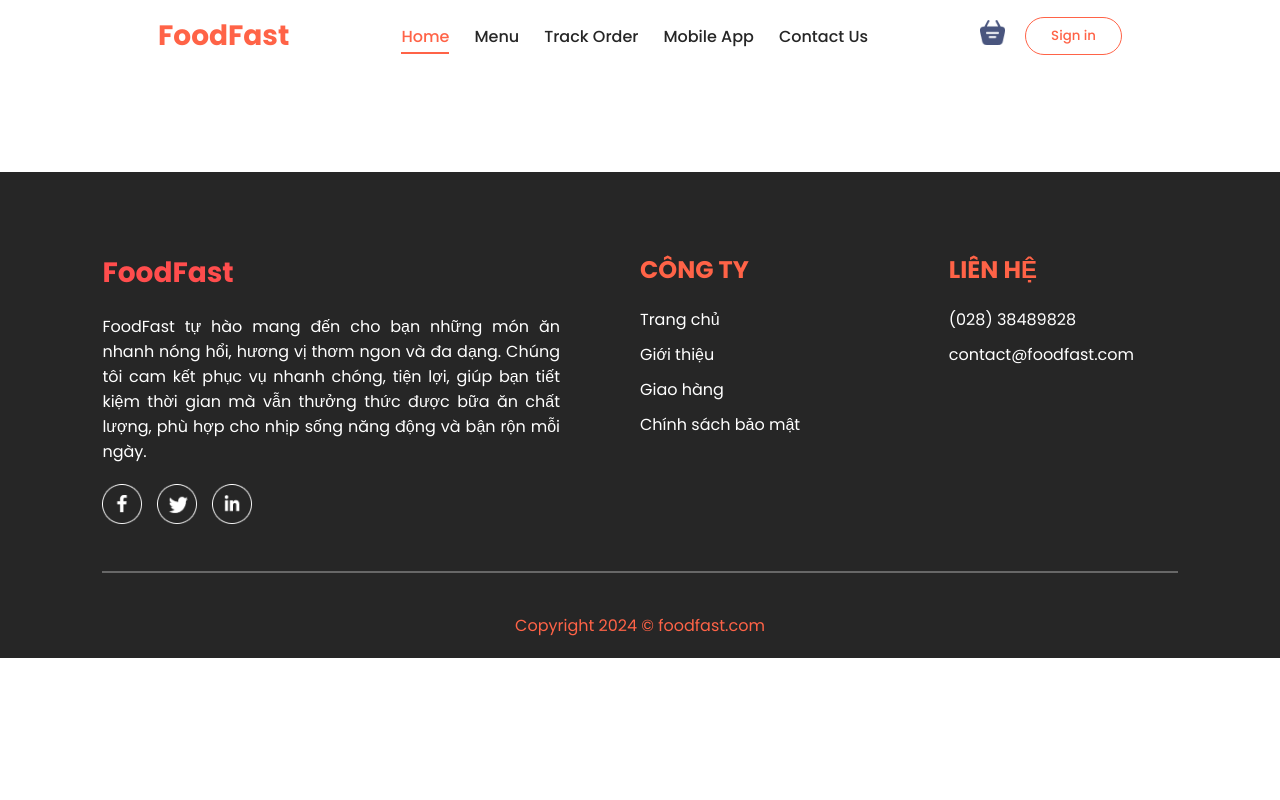
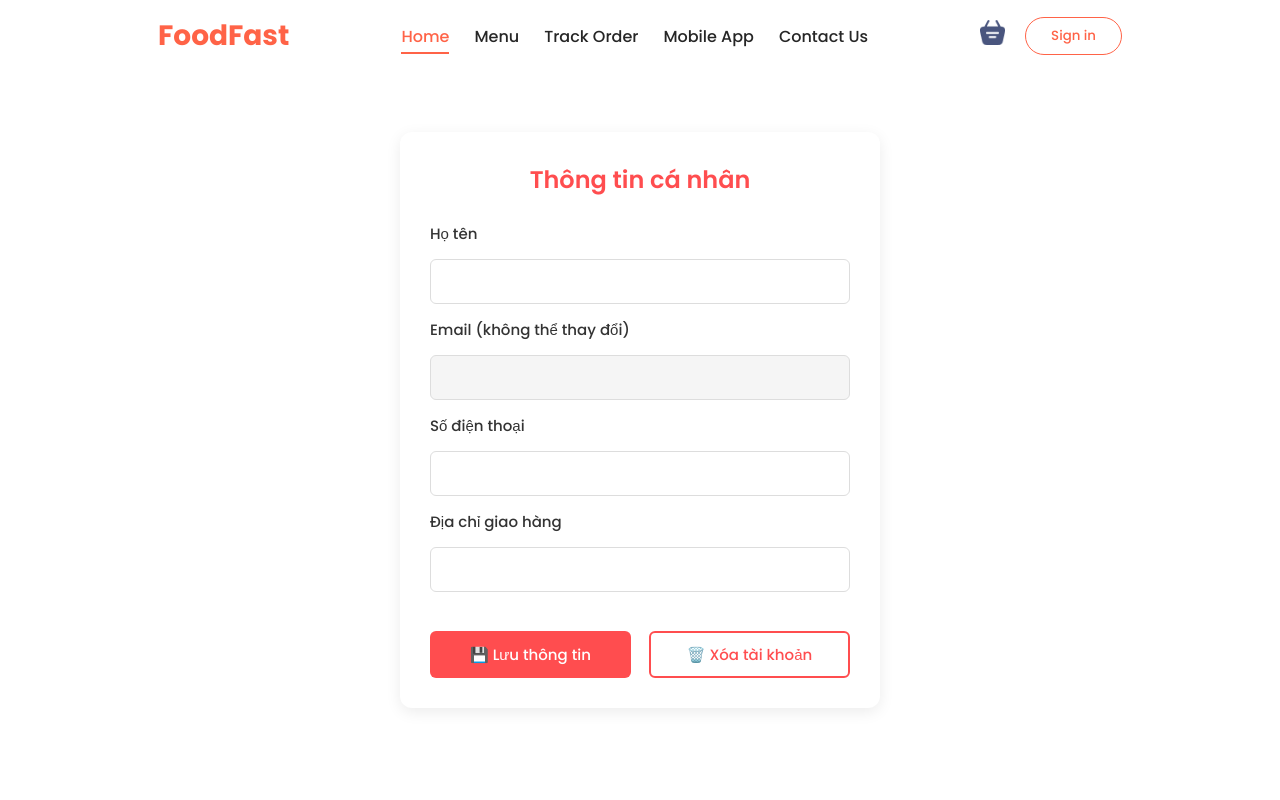
Before and after one commit to HoanBau/SGU25_CNPM, a React (Vite) app: page /profile in a window 1280 px wide. Shown: the top 800 px of the page. Built offline with nearby package versions, Linux system fonts and the light colour scheme.

Commit message:
cập nhật lần 12

```diff
--- a/src/App.jsx
+++ b/src/App.jsx
@@ -12,7 +12,10 @@ import LoginPopup from "./components/LoginPopup/LoginPopup";
 import TrackOrder from "./pages/TrackOrder/TrackOrder";
 import Admin from "./pages/Admin/Admin";
 import OrderList from "./pages/Admin/OrderList";
-import Server from "./pages/Server/Server"; // Trang server mới
+import Server from "./pages/Server/Server";
+
+// ✅ Import thêm
+import Profile from "./components/Profile/Profile"; // <--- thêm dòng này
 
 const App = () => {
   const [showLogin, setShowLogin] = useState(false);
@@ -23,29 +26,24 @@ const App = () => {
   const isAdminPage = location.pathname.startsWith("/admin");
   const isServerPage = location.pathname.startsWith("/server");
 
-  // ✅ Load user từ localStorage khi khởi động app
   useEffect(() => {
     const savedUser = JSON.parse(localStorage.getItem("user"));
     if (savedUser) {
       setUser(savedUser);
-      // Nếu đang là admin và reload lại thì vẫn ở trang admin
       if (savedUser.role === "admin" && !isAdminPage) {
         navigate("/admin");
       }
-      // Nếu đang là server và reload lại thì vẫn ở trang server
       if (savedUser.role === "server" && !isServerPage) {
         navigate("/server");
       }
     }
   }, [navigate, isAdminPage, isServerPage]);
 
-  // ✅ Lưu đơn hàng trong localStorage
   const [orders, setOrders] = useState(() => {
     const savedOrders = localStorage.getItem("orders");
     return savedOrders ? JSON.parse(savedOrders) : [];
   });
 
-  // ✅ Cập nhật đơn hàng mới
   const addOrder = (newOrder) => {
     setOrders((prev) => {
       const updated = [...prev, newOrder];
@@ -54,23 +52,20 @@ const App = () => {
     });
   };
 
-  // ✅ Đăng xuất user
   const handleLogout = () => {
     localStorage.removeItem("user");
     setUser(null);
     navigate("/");
-    setShowLogin(true); // sau khi logout → về trang chủ và mở popup login
+    setShowLogin(true);
   };
 
   return (
     <>
-      {/* Hiện popup login khi cần */}
       {showLogin && (
         <LoginPopup setShowLogin={setShowLogin} setUser={setUser} />
       )}
 
       <div className="app">
-        {/* Navbar thay đổi theo trang admin / server / người dùng */}
         {isServerPage ? (
           <NavbarServer
             user={user}
@@ -93,7 +88,7 @@ const App = () => {
           />
         )}
 
-        {/* Routes */}
+        {/* ✅ Routes */}
         <Routes>
           {/* Trang người dùng */}
           <Route
@@ -107,6 +102,9 @@ const App = () => {
           />
           <Route path="/track-order" element={<TrackOrder orders={orders} />} />
 
+          {/* ✅ Trang hồ sơ người dùng */}
+          <Route path="/profile" element={<Profile />} />
+
           {/* Trang admin */}
           <Route path="/admin" element={<Admin orders={orders} />} />
           <Route
@@ -119,7 +117,6 @@ const App = () => {
         </Routes>
       </div>
 
-      {/* Footer chỉ hiển thị trên trang người dùng */}
       {!isAdminPage && !isServerPage && <Footer />}
     </>
   );
--- a/src/components/FoodDisplay/FoodDisplay.jsx
+++ b/src/components/FoodDisplay/FoodDisplay.jsx
@@ -10,7 +10,7 @@ const FoodDisplay = ({ category, user, setShowLogin }) => {
 
   return (
     <div className="food-display" id="food-display">
-      <h2>Top Dishes Near You</h2>
+      <h2>Món ăn hàng đầu gần bạn</h2>
       <div className="food-display-list">
         {foodItems.map((item, index) => {
           if (category === "All" || category === item.category) {
--- a/src/components/LoginPopup/LoginPopup.jsx
+++ b/src/components/LoginPopup/LoginPopup.jsx
@@ -8,7 +8,6 @@ const LoginPopup = ({ setShowLogin, setUser }) => {
   const [errorMsg, setErrorMsg] = useState("");
   const navigate = useNavigate();
 
-  // ✅ Khi component load, kiểm tra xem có user trong localStorage không
   useEffect(() => {
     const savedUser = JSON.parse(localStorage.getItem("user"));
     if (savedUser) {
@@ -22,38 +21,41 @@ const LoginPopup = ({ setShowLogin, setUser }) => {
     const nameInput = e.target.elements.name?.value || "User";
     const emailInput = e.target.elements.email.value;
     const passwordInput = e.target.elements.password.value;
+    const phoneInput = e.target.elements.phone?.value || "";
+    const addressInput = e.target.elements.address?.value || "";
 
-    // ✅ Kiểm tra Server/Admin tổng
+    // 🧠 Nếu đăng nhập là server hoặc admin
     if (emailInput === "server@foodfast.com" && passwordInput === "server123") {
       const serverUser = {
         name: "Server Admin",
         avatar: assets.user_icon,
         role: "server",
+        email: emailInput,
       };
+      localStorage.setItem("user", JSON.stringify(serverUser));
       setUser(serverUser);
-      localStorage.setItem("user", JSON.stringify(serverUser));
       setShowLogin(false);
-      navigate("/server"); // route riêng cho server
+      navigate("/server");
       return;
     }
 
-    // ✅ Kiểm tra admin quán
     if (emailInput === "admin@foodfast.com" && passwordInput === "admin123") {
       const adminUser = {
         name: "Admin",
         avatar: assets.user_icon,
         role: "admin",
+        email: emailInput,
       };
+      localStorage.setItem("user", JSON.stringify(adminUser));
       setUser(adminUser);
-      localStorage.setItem("user", JSON.stringify(adminUser));
       setShowLogin(false);
       navigate("/admin");
       return;
     }
 
-    // ✅ Lấy danh sách user cũ trong localStorage
     const storedUsers = JSON.parse(localStorage.getItem("users")) || [];
 
+    // 🧩 Đăng ký
     if (currentState === "Sign up") {
       if (storedUsers.some((u) => u.email === emailInput)) {
         setErrorMsg("❌ Email đã tồn tại, vui lòng dùng email khác.");
@@ -66,6 +68,8 @@ const LoginPopup = ({ setShowLogin, setUser }) => {
         password: passwordInput,
         avatar: assets.user_icon,
         role: "user",
+        phone: phoneInput,
+        address: addressInput,
       };
 
       const updatedUsers = [...storedUsers, newUser];
@@ -76,13 +80,17 @@ const LoginPopup = ({ setShowLogin, setUser }) => {
       return;
     }
 
+    // 🧩 Đăng nhập
     if (currentState === "Login") {
       const foundUser = storedUsers.find(
         (u) => u.email === emailInput && u.password === passwordInput
       );
       if (foundUser) {
-        localStorage.setItem("user", JSON.stringify(foundUser));
-        setUser(foundUser);
+        // ✅ Giữ lại thông tin người dùng đã chỉnh sửa trong Profile
+        const oldUser = JSON.parse(localStorage.getItem("user")) || {};
+        const mergedUser = { ...foundUser, ...oldUser }; // merge giữ phone, address, name đã chỉnh
+        localStorage.setItem("user", JSON.stringify(mergedUser));
+        setUser(mergedUser);
         setShowLogin(false);
       } else {
         setErrorMsg("❌ Sai email hoặc mật khẩu");
@@ -105,7 +113,11 @@ const LoginPopup = ({ setShowLogin, setUser }) => {
 
         <div className="login-popup-inputs">
           {currentState === "Sign up" && (
-            <input type="text" name="name" placeholder="Your name" required />
+            <>
+              <input type="text" name="name" placeholder="Your name" required />
+              <input type="text" name="phone" placeholder="Phone number" />
+              <input type="text" name="address" placeholder="Delivery address" />
+            </>
           )}
           <input type="email" name="email" placeholder="Your email" required />
           <input
--- /dev/null
+++ b/src/components/Profile/Profile.css
@@ -0,0 +1,84 @@
+.profile-container {
+  max-width: 480px;
+  margin: 60px auto;
+  padding: 30px;
+  background: #fff;
+  border-radius: 12px;
+  box-shadow: 0 4px 15px rgba(0, 0, 0, 0.08);
+}
+
+.profile-container h2 {
+  text-align: center;
+  margin-bottom: 25px;
+  color: #ff4d4f;
+  font-weight: 600;
+}
+
+.profile-form {
+  display: flex;
+  flex-direction: column;
+  gap: 14px;
+}
+
+.profile-form label {
+  font-weight: 500;
+  color: #333;
+  font-size: 15px;
+}
+
+.profile-form input {
+  padding: 10px 12px;
+  border: 1px solid #ddd;
+  border-radius: 6px;
+  font-size: 15px;
+  transition: 0.2s;
+}
+
+.profile-form input:focus {
+  border-color: #ff4d4f;
+  box-shadow: 0 0 0 3px rgba(255, 77, 79, 0.1);
+}
+
+.readonly-input {
+  background-color: #f5f5f5;
+  color: #777;
+  cursor: not-allowed;
+}
+
+.profile-actions {
+  display: flex;
+  justify-content: space-between;
+  margin-top: 25px;
+  gap: 10px;
+}
+
+.save-btn,
+.delete-btn {
+  flex: 1;
+  padding: 10px 0;
+  border-radius: 6px;
+  font-weight: 500;
+  cursor: pointer;
+  transition: 0.25s;
+  font-size: 15px;
+  border: 2px solid transparent;
+}
+
+/* Nút lưu */
+.save-btn {
+  background-color: #ff4d4f;
+  color: white;
+}
+.save-btn:hover {
+  background-color: #e04344;
+}
+
+/* Nút xóa */
+.delete-btn {
+  background-color: white;
+  color: #ff4d4f;
+  border-color: #ff4d4f;
+}
+.delete-btn:hover {
+  background-color: #ffeded;
+}
--- /dev/null
+++ b/src/components/Profile/Profile.jsx
@@ -0,0 +1,118 @@
+import React, { useState, useEffect } from "react";
+import { useNavigate } from "react-router-dom"; // 👈 để điều hướng
+import "./Profile.css";
+
+const Profile = () => {
+  const navigate = useNavigate(); // 👈 hook điều hướng
+
+  const [user, setUser] = useState({
+    name: "",
+    email: "",
+    phone: "",
+    address: "",
+  });
+
+  // ✅ Lấy dữ liệu user từ localStorage khi vào trang
+  useEffect(() => {
+    const savedUser = JSON.parse(localStorage.getItem("user"));
+    if (savedUser) {
+      setUser(savedUser);
+    }
+  }, []);
+
+  // ✅ Cập nhật dữ liệu khi nhập (trừ email)
+  const handleChange = (e) => {
+    const { name, value } = e.target;
+    setUser((prev) => ({ ...prev, [name]: value }));
+  };
+
+  // ✅ Lưu lại thông tin vào localStorage
+  const handleSave = () => {
+    const savedUser = JSON.parse(localStorage.getItem("user")) || {};
+    const updatedUser = { ...savedUser, ...user }; // giữ lại role, password,...
+    localStorage.setItem("user", JSON.stringify(updatedUser));
+
+    // 🧠 Cập nhật trong danh sách "users"
+    const allUsers = JSON.parse(localStorage.getItem("users")) || [];
+    const updatedUsers = allUsers.map((u) =>
+      u.email === updatedUser.email ? { ...u, ...updatedUser } : u
+    );
+    localStorage.setItem("users", JSON.stringify(updatedUsers));
+
+    alert("✅ Cập nhật thông tin thành công!");
+  };
+
+  // ✅ Xóa tài khoản và tự động đăng xuất
+  const handleDeleteAccount = () => {
+    if (window.confirm("⚠️ Bạn có chắc muốn xóa tài khoản này không?")) {
+      // Xóa user khỏi danh sách
+      const allUsers = JSON.parse(localStorage.getItem("users")) || [];
+      const remainingUsers = allUsers.filter((u) => u.email !== user.email);
+      localStorage.setItem("users", JSON.stringify(remainingUsers));
+
+      // Xóa user hiện tại
+      localStorage.removeItem("user");
+
+      alert("🚫 Tài khoản đã bị xóa! Bạn sẽ được đăng xuất.");
+
+      // Xóa thông tin trên giao diện
+      setUser({ name: "", email: "", phone: "", address: "" });
+
+      // ⏩ Điều hướng về trang chủ
+      navigate("/");
+      window.location.reload(); // 👈 reload để reset toàn bộ trạng thái đăng nhập
+    }
+  };
+
+  return (
+    <div className="profile-container">
+      <h2>Thông tin cá nhân</h2>
+
+      <div className="profile-form">
+        <label>Họ tên</label>
+        <input
+          type="text"
+          name="name"
+          value={user.name}
+          onChange={handleChange}
+        />
+
+        <label>Email (không thể thay đổi)</label>
+        <input
+          type="email"
+          name="email"
+          value={user.email}
+          readOnly
+          className="readonly-input"
+        />
+
+        <label>Số điện thoại</label>
+        <input
+          type="text"
+          name="phone"
+          value={user.phone}
+          onChange={handleChange}
+        />
+
+        <label>Địa chỉ giao hàng</label>
+        <input
+          type="text"
+          name="address"
+          value={user.address}
+          onChange={handleChange}
+        />
+
+        <div className="profile-actions">
+          <button className="save-btn" onClick={handleSave}>
+            💾 Lưu thông tin
+          </button>
+          <button className="delete-btn" onClick={handleDeleteAccount}>
+            🗑️ Xóa tài khoản
+          </button>
+        </div>
+      </div>
+    </div>
+  );
+};
+
+export default Profile;
```
Also changed, not shown: src/components/ExploreMenu/ExploreMenu.jsx (+3 -4 lines), src/components/Header/Header.jsx (+3 -5 lines), src/components/Navbar/Navbar.css (+13 -0 lines), src/components/Navbar/Navbar.jsx (+8 -1 lines).
